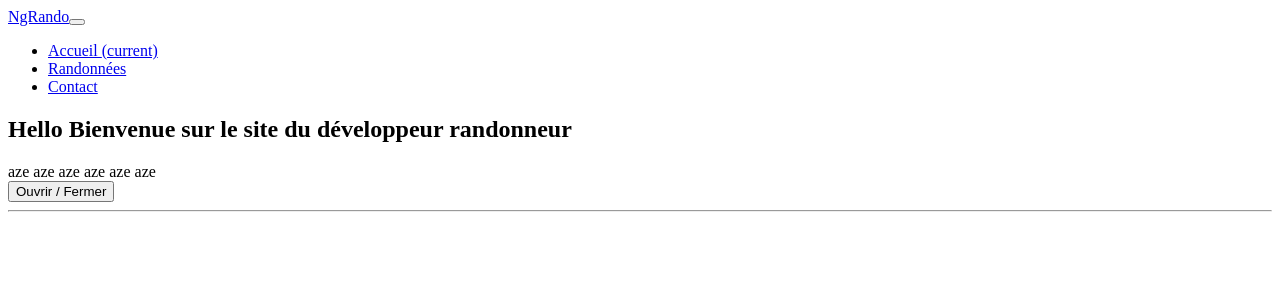
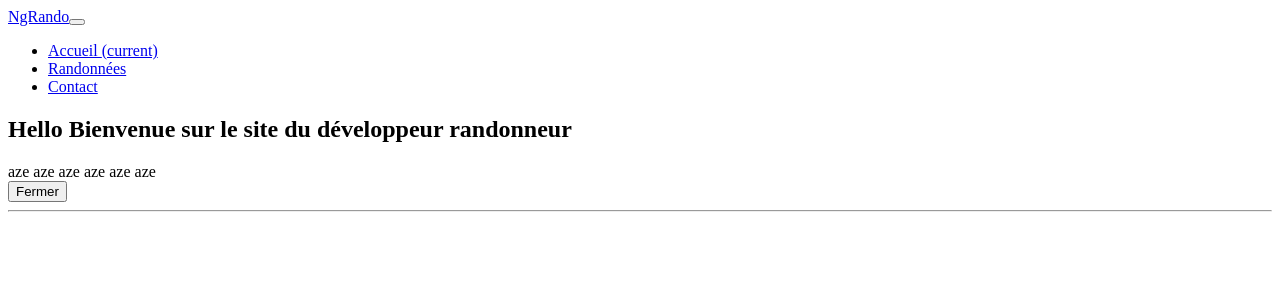
Before and after one commit to ralexandre75/angular-rando, an Angular app: page /home in a window 1280 px wide. Shown: the top 300 px of the page. Built offline with nearby package versions, Linux system fonts and the light colour scheme.

Commit message:
synchroniser le texte d'un bouton avec l'état d'une animation

```diff
--- a/src/app/home/home.component.html
+++ b/src/app/home/home.component.html
@@ -3,7 +3,8 @@
 
 <div>aze aze aze aze aze aze</div>
 
-<button (click)="toggle()">Ouvrir / Fermer</button>
+<button type="button" class="btn btn-primary" (click)="toggle()" *ngIf="!open">Fermer</button>
+<button type="button" class="btn btn-success" (click)="toggle()" *ngIf="open">Ouvert</button>
 
 <div [@toggleElement]="toggleElement">
     You think water moves fast? You should see ice. It moves like it has a mind. Like it knows it killed the world once and got a taste for murder. After the avalanche, it took us a week to climb out. Now, I don't know exactly when we turned on each other, but I know that seven of us survived the slide... and only five made it out. Now we took an oath, that I'm breaking now. We said we'd say it was the snow that killed the other two, but it wasn't. Nature is lethal but it doesn't hold a candle to man.
--- a/src/app/home/home.component.ts
+++ b/src/app/home/home.component.ts
@@ -10,7 +10,7 @@ import { trigger, state, animate, style, transition, keyframes } from '@angular/
             state('open', style({height: '*'})),
             state('closed', style({ 'height': '0px', 'font-size' : '0px' })),
             transition('closed <=> open', [
-                animate("3000ms cubic-bezier(1, 0, 0, 1)")
+                animate("1500ms cubic-bezier(1, 0, 0, 1)")
             ])
         ])
     ],
```
